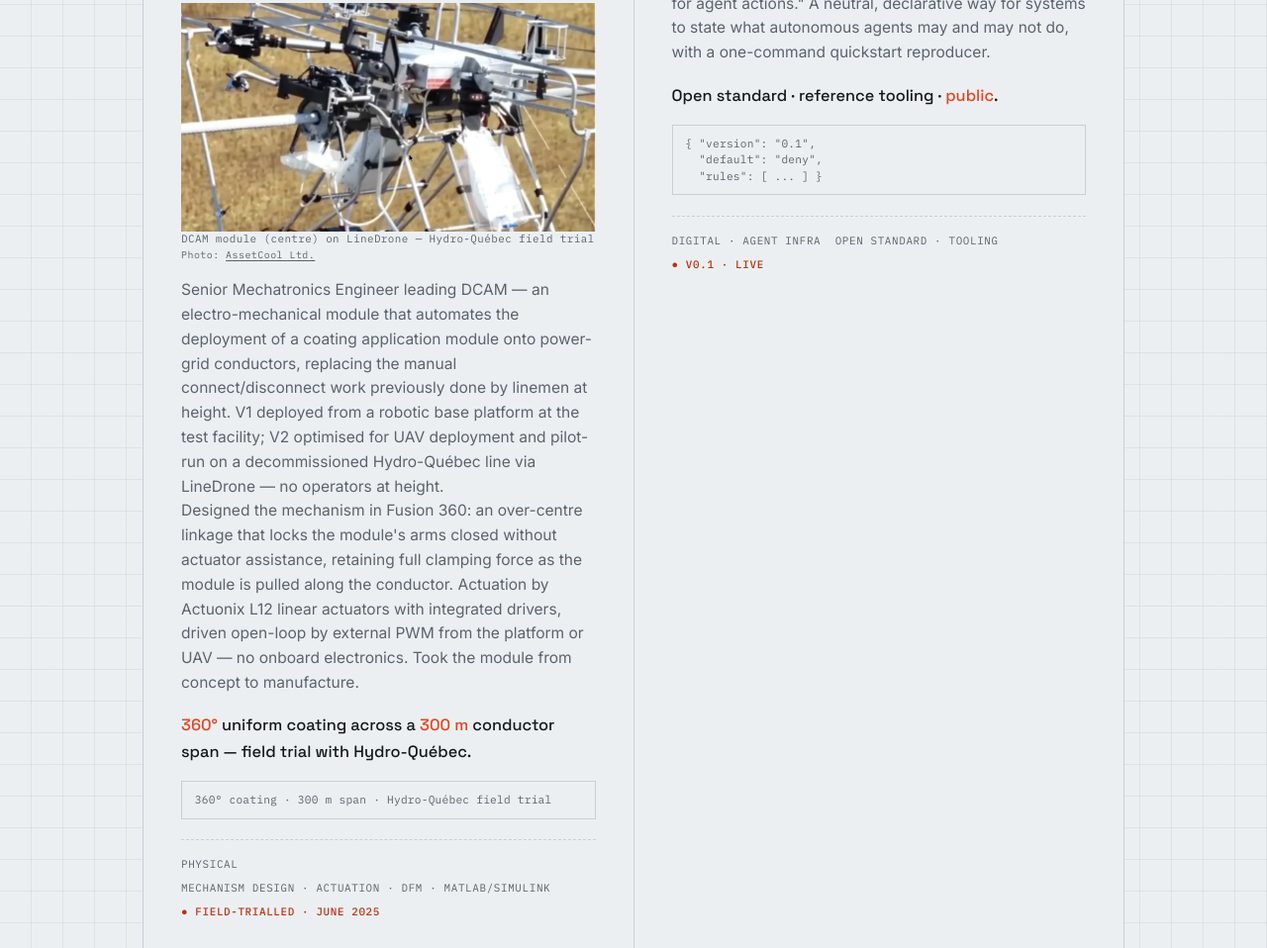
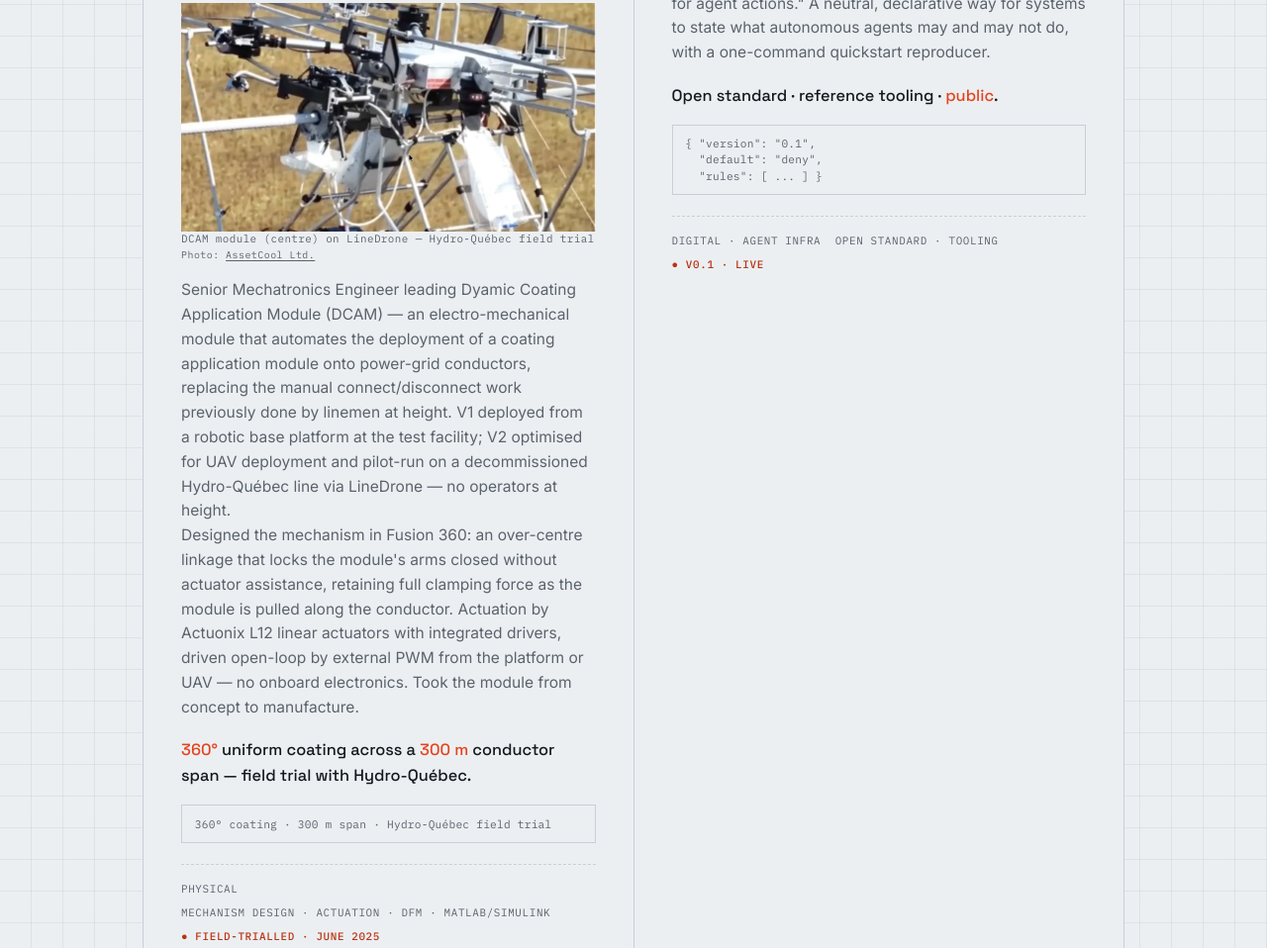
Before and after one commit to uljansinani/sinani, an Astro site in the folder astro-site/: page / in a window 1280 px wide. Shown: the part 2331-3289 px from the top of the page at 99% size. Built offline with nearby package versions, Linux system fonts and the light colour scheme; Astro itself is replaced by a stand-in of ours.

Commit message:
Update Projects “dcam”

```diff
--- a/astro-site/src/content/projects/dcam.md
+++ b/astro-site/src/content/projects/dcam.md
@@ -15,7 +15,7 @@ cardHrefExternal: false
 isCaseStudy: true
 cardPeek: 360° coating · 300 m span · Hydro-Québec field trial
 desc:
-  - Senior Mechatronics Engineer leading DCAM — an electro-mechanical module that automates the deployment of a coating application module onto power-grid conductors, replacing the manual connect/disconnect work previously done by linemen at height. V1 deployed from a robotic base platform at the test facility; V2 optimised for UAV deployment and pilot-run on a decommissioned Hydro-Québec line via LineDrone — no operators at height.
+  - Senior Mechatronics Engineer leading Dyamic Coating Application Module (DCAM) — an electro-mechanical module that automates the deployment of a coating application module onto power-grid conductors, replacing the manual connect/disconnect work previously done by linemen at height. V1 deployed from a robotic base platform at the test facility; V2 optimised for UAV deployment and pilot-run on a decommissioned Hydro-Québec line via LineDrone — no operators at height.
   - "Designed the mechanism in Fusion 360: an over-centre linkage that locks the module's arms closed without actuator assistance, retaining full clamping force as the module is pulled along the conductor. Actuation by Actuonix L12 linear actuators with integrated drivers, driven open-loop by external PWM from the platform or UAV — no onboard electronics. Took the module from concept to manufacture."
 heroFigCaption: DCAM module (centre) on LineDrone — Hydro-Québec field trial
 heroImage: assets/dcam-linedrone-hydroquebec.jpg
```
